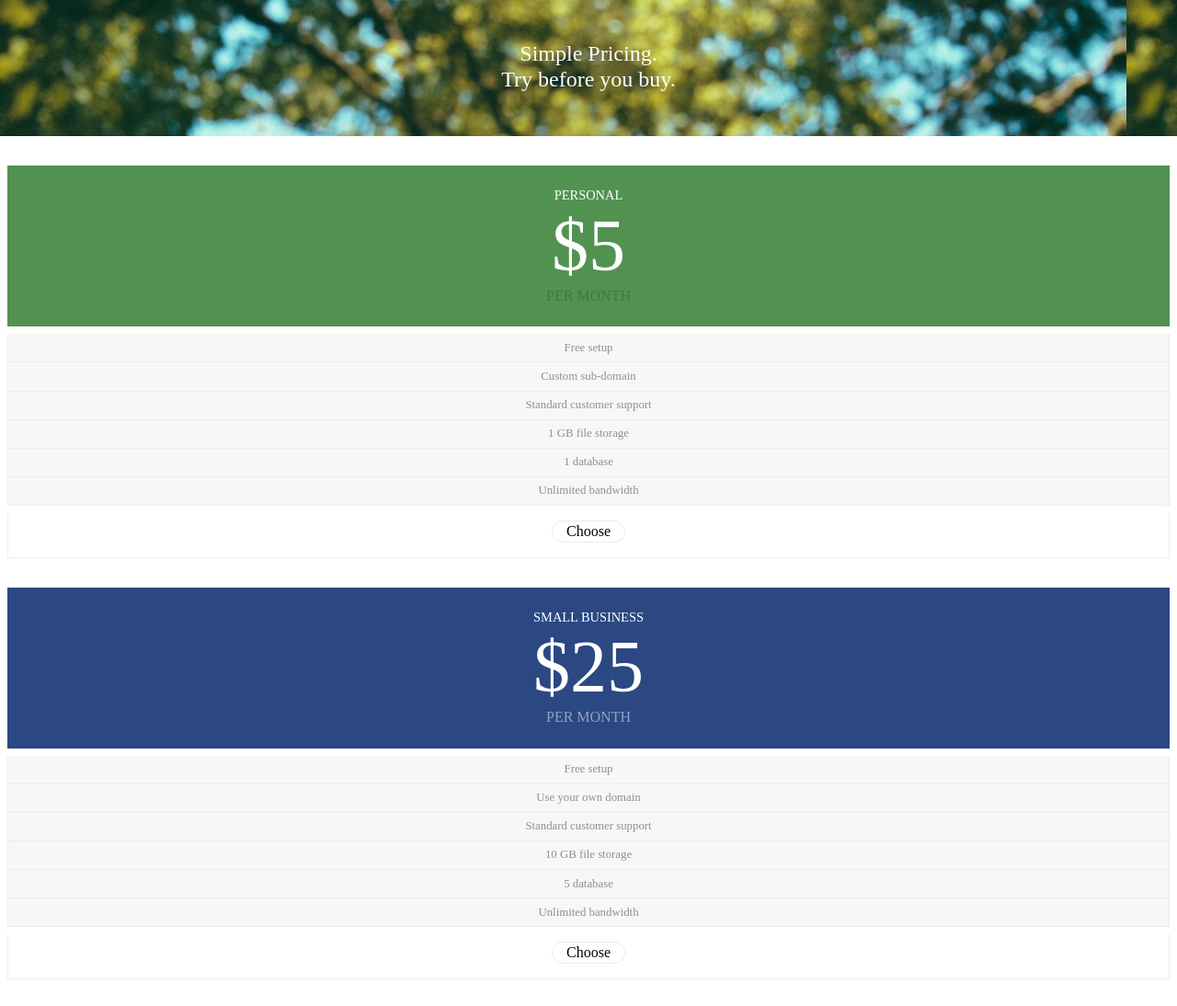
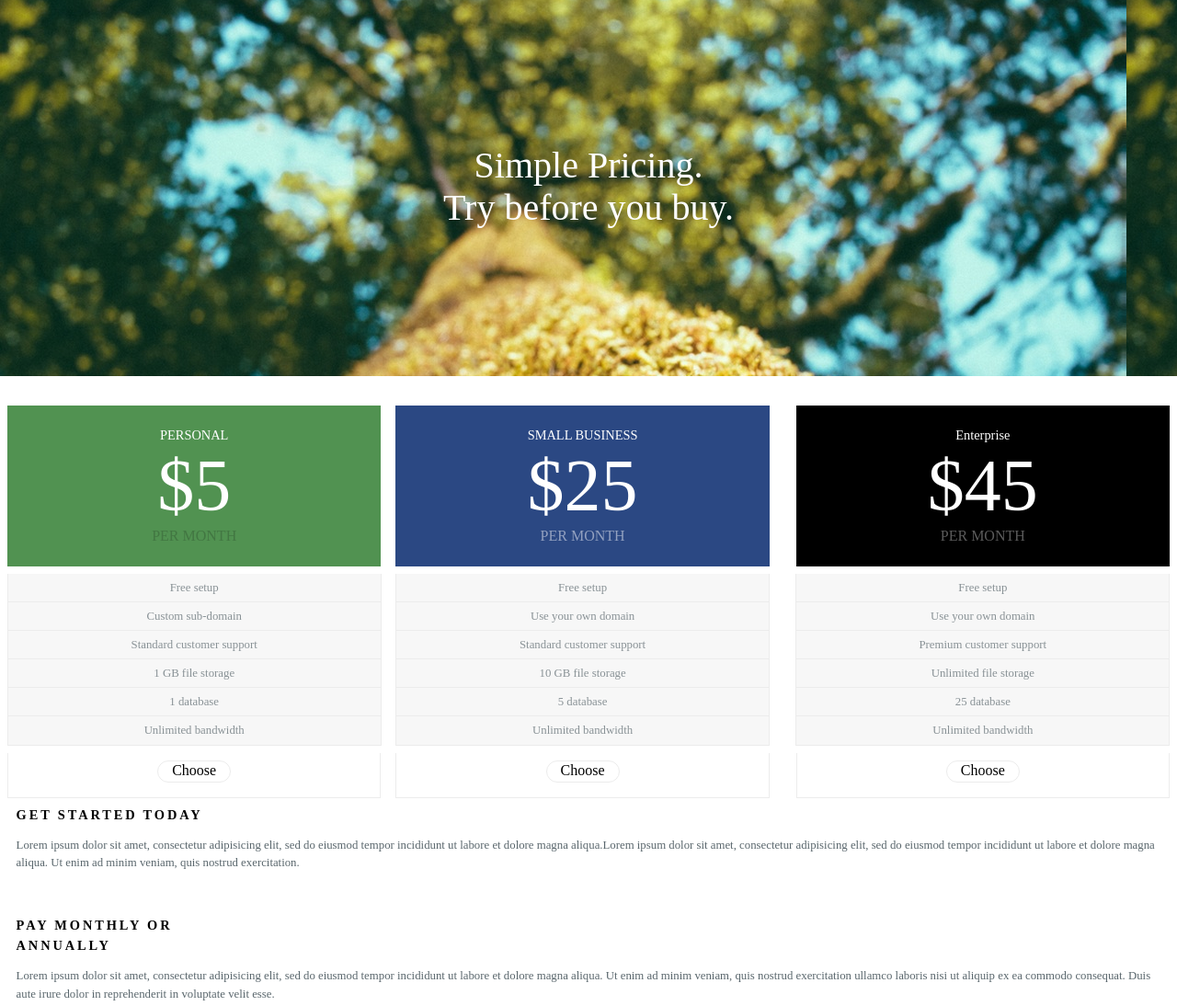
Before and after one commit to zamariac/responsive-website-sass, a plain HTML site: page index.html in a window 1280 px wide. Shown: the part 43-1137 px from the top of the page at 92% size. Drawn offline with nearby package versions, Linux system fonts and the light colour scheme.

Commit message:
media query 3

```diff
--- a/index.html
+++ b/index.html
@@ -16,7 +16,7 @@
 			<div class="simple-pricing"> Simple Pricing. <br> Try before you buy.
 			</div>
 		</div>
-		<div class="memberships">
+		<div class="memberships-top">
 			<div class="personal-box">
 				<div class="top-text"> PERSONAL</div>
 				<div class="middle-text"> $5 </div>
@@ -34,7 +34,7 @@
 			<button class="button"> Choose </button>
 			</div>
 		</div>
-		<div class="memberships">
+		<div class="memberships-middle">
 			<div class="business-box">
 				<div class="top-text"> SMALL BUSINESS</div>
 				<div class="middle-text"> $25 </div>
@@ -52,7 +52,7 @@
 			<button class="button"> Choose </button>
 			</div>
 		</div>
-			<div class="memberships">
+			<div class="memberships-bottom">
 			<div class="enterprise-box">
 				<div class="top-text"> Enterprise</div>
 				<div class="middle-text"> $45 </div>
@@ -70,28 +70,29 @@
 			<button class="button"> Choose </button>
 			</div>
 		</div>
+		<div class="lorem">
 			<section class="info-text">
-			<div class="info-text-title"> GET STARTED TODAY</div>
-			<p class="info-paragraph"> Lorem ipsum dolor sit amet, consectetur adipisicing elit, sed do eiusmod
-			tempor incididunt ut labore et dolore magna aliqua. Ut enim ad minim veniam,
-			quis nostrud exercitation.
+				<div class="info-text-title" > GET STARTED TODAY</div>
+				<p class="info-paragraph"> Lorem ipsum dolor sit amet, consectetur adipisicing elit, sed do eiusmod tempor incididunt ut labore et dolore magna aliqua.Lorem ipsum dolor sit amet, consectetur adipisicing elit, sed do eiusmod tempor incididunt ut labore et dolore magna aliqua. Ut enim ad minim veniam,
+				quis nostrud exercitation.</p>
 			 </section>
 			 <section class="info-text">
 				<div class="info-text-title"> PAY MONTHLY OR <br> ANNUALLY </div>
 				<p class="info-paragraph"> Lorem ipsum dolor sit amet, consectetur adipisicing elit, sed do eiusmod tempor incididunt ut labore et dolore magna aliqua. Ut enim ad minim veniam,
 				quis nostrud exercitation ullamco laboris nisi ut aliquip ex ea commodo
-			consequat. Duis aute irure dolor in reprehenderit in voluptate velit esse.
+				consequat. Duis aute irure dolor in reprehenderit in voluptate velit esse.</p>
 			 </section>
 			 <section class="info-text">
 				<div class="info-text-title"> 24/7 CUSTOMER <br> SUPPORT </div>
-			<p class="info-paragraph"> cillum dolore eu fugiat nulla pariatur. Excepteur sint occaecat cupidatat non proident, sunt in culpa qui officia deserunt mollit anim id est laborum. Lorem ipsum dolor sit amet, consectetur adipisicing elit, sed do eiusmod tempor incididunt ut labore et dolore magna aliqua.
+				<p class="info-paragraph"> cillum dolore eu fugiat nulla pariatur. Excepteur sint occaecat cupidatat non proident, sunt in culpa qui officia deserunt mollit anim id est laborum. Lorem ipsum dolor sit amet, consectetur adipisicing elit, sed do eiusmod tempor incididunt ut labore et dolore magna aliqua. </p>
 			 </section>
 			  <section class="info-text">
 				<div class="info-text-title"> CANCEL YOUR PLAN <br> ANYTIME </div>
 				<p class="info-paragraph"> Duis aute irure dolor in reprehenderit in voluptate velit esse
 				cillum dolore eu fugiat nulla pariatur. Excepteur sint occaecat cupidatat non
-			proident, sunt in culpa qui officia deserunt mollit anim id est laborum.
+				proident, sunt in culpa qui officia deserunt mollit anim id est laborum.</p>
 			 </section>
+		</div>
 		 <footer class="footer">
 		 	<p> <a class="footer-link" href="#"> Try now </a> for 14 days. No credit card required. <br> Header image courtesy of <a class="footer-link" href="#">Unsplash.</a>
 		 </footer>
--- a/styles/main.scss
+++ b/styles/main.scss
@@ -5,14 +5,14 @@ nav{
 		text-decoration: none;
 		font-size: .8em;
 		color:#9F9F9F;
-		padding: 1em;
+		padding: 1em 2em 1em 2em;
+
 	}
 	.nav-main{
 			float: left;
 		}
 	.nav{
 		float: right;
-
 	}
 }
 
@@ -161,6 +161,29 @@ footer{
 	nav .nav{
 		float: left;
 	}
+}
+
+@media(min-width: 767px){
+	.simple-pricing{
+		font-size: 2.5em;
+		padding: 4em;
+	}
+	.memberships-top{
+		float:left;
+		width: 33%
+	}
+	.memberships-middle{
+		float:left;
+		width: 33%
+	}
+	.memberships-bottom{
+		float:right;
+		width:33%
+	}
 
 
 }
+
+@media(min-width: 979px){
+
+}
```
Also changed, not shown: styles/main.css, 1 other file. Lines whose indentation alone changed are shown as unchanged.
